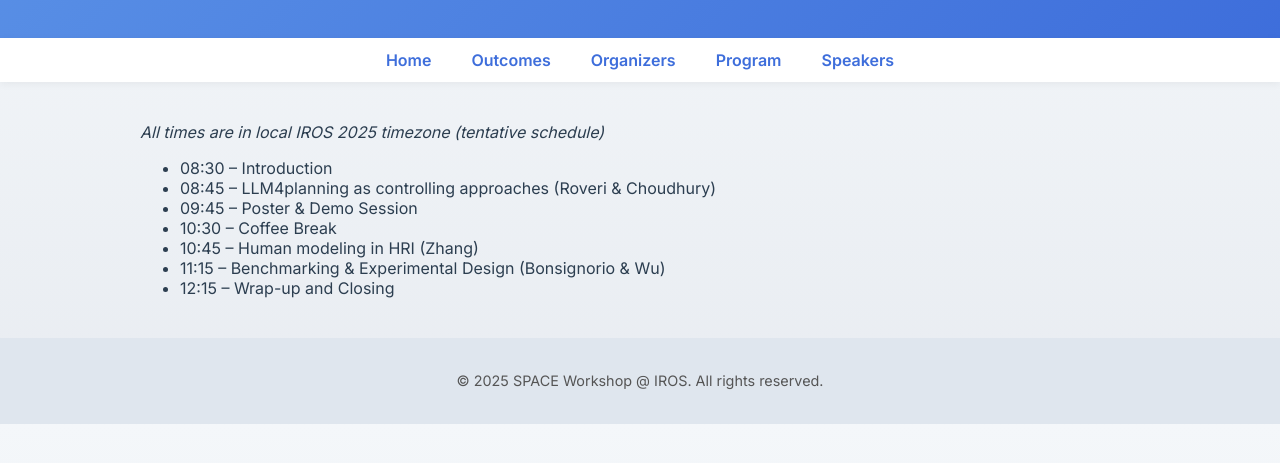
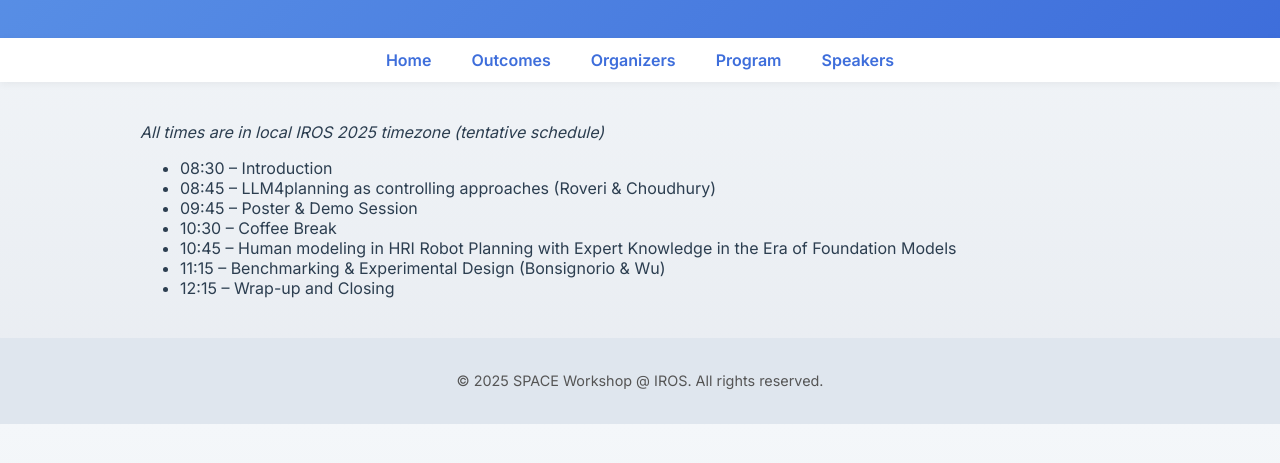
Before and after one commit to workshopSPACE/iros2025, a plain HTML site: page program.html in a window 1280 px wide. Shown: the part 131-594 px from the top of the page. Drawn offline with Linux system fonts and the light colour scheme.

Commit message:
Update program.html

```diff
--- a/program.html
+++ b/program.html
@@ -31,7 +31,8 @@
         <li>08:45 – LLM4planning as controlling approaches (Roveri & Choudhury)</li>
         <li>09:45 – Poster & Demo Session</li>
         <li>10:30 – Coffee Break</li>
-        <li>10:45 – Human modeling in HRI (Zhang)</li>
+        <li>10:45 – Human modeling in HRI
+                    Robot Planning with Expert Knowledge in the Era of Foundation Models</li>
         <li>11:15 – Benchmarking & Experimental Design (Bonsignorio & Wu)</li>
         <li>12:15 – Wrap-up and Closing</li>
       </ul>
```
